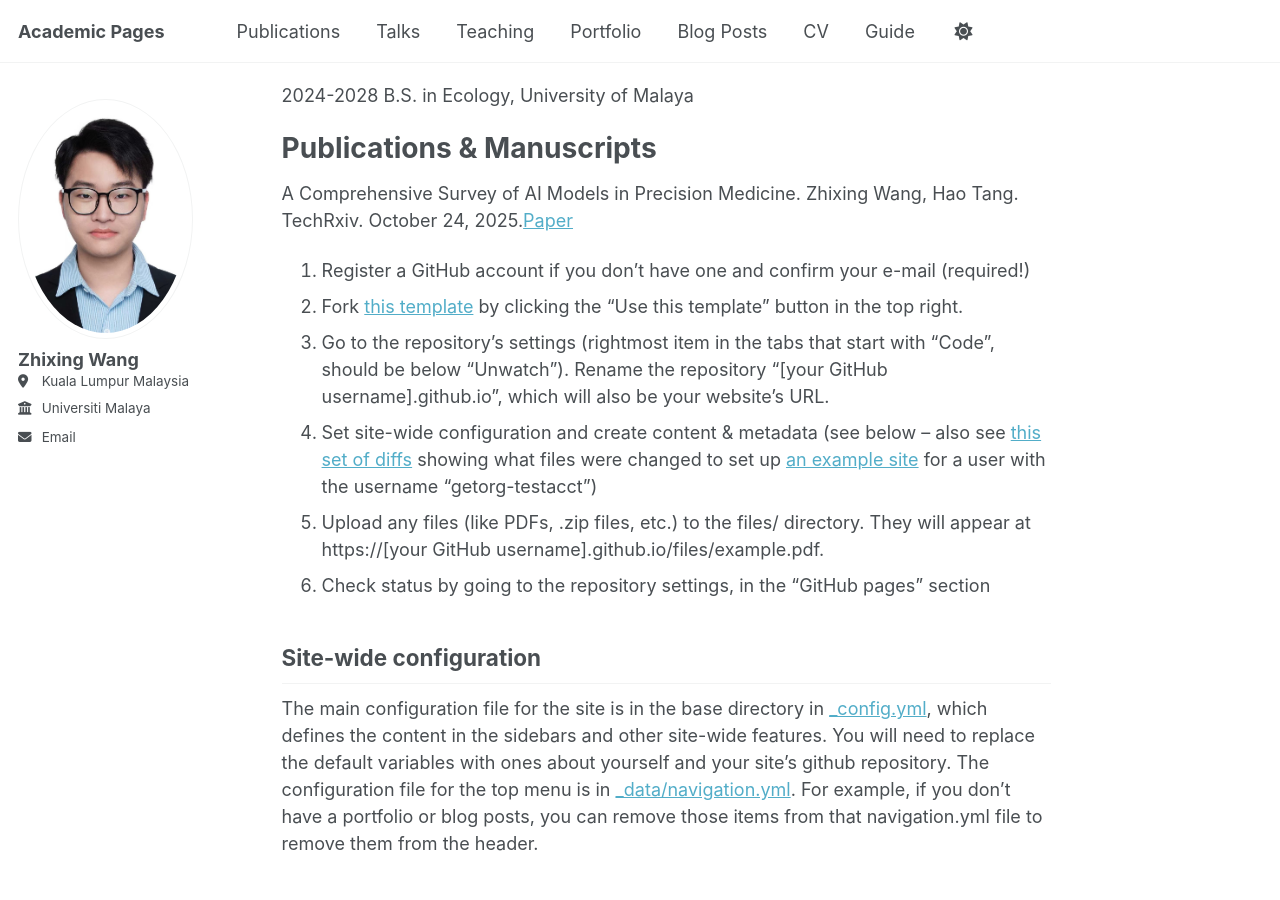
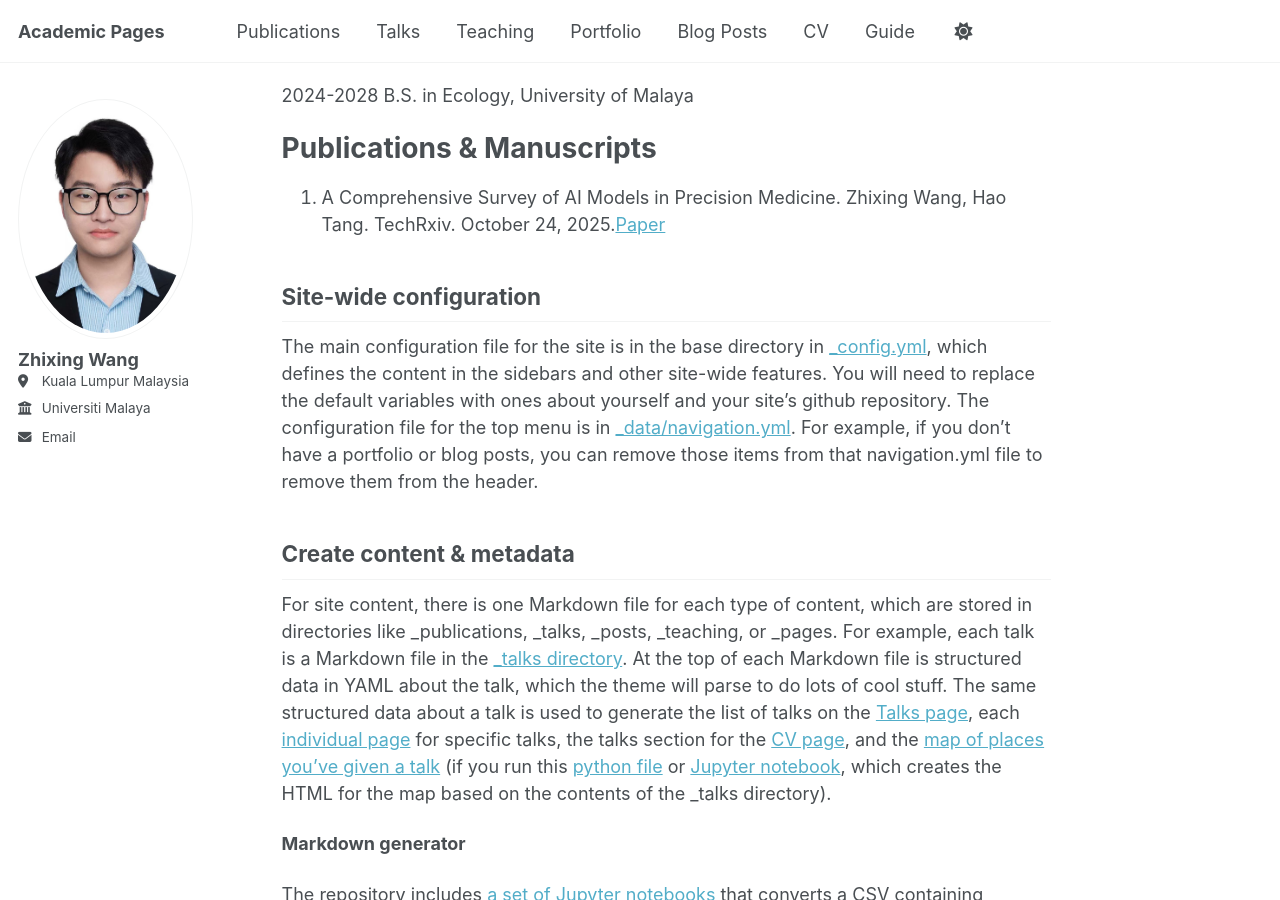
Before and after one commit to afrina-ceree/afrina-ceree.github.io, a Jekyll site: the page built from _pages/about.md, in a window 1280 px wide and 900 px high, scrolled down 370 px. Built offline with Jekyll 4.4.1, drawn with Linux system fonts in a browser that asks for light colours; a script that is not in the unit is left out.

Commit message:
Update about.md

```diff
--- a/_pages/about.md
+++ b/_pages/about.md
@@ -18,16 +18,8 @@ Education
 Publications & Manuscripts
 ======
 
-A Comprehensive Survey of AI Models in Precision Medicine.
+1. A Comprehensive Survey of AI Models in Precision Medicine.
 Zhixing Wang, Hao Tang. TechRxiv. October 24, 2025.[Paper](https://www.techrxiv.org/users/978290/articles/1345157-a-comprehensive-survey-of-ai-models-in-precision-medicine?commit=993c9ccc8c21409549983d2e3299ec826277478f)
-
-
-1. Register a GitHub account if you don't have one and confirm your e-mail (required!)
-1. Fork [this template](https://github.com/academicpages/academicpages.github.io) by clicking the "Use this template" button in the top right.
-1. Go to the repository's settings (rightmost item in the tabs that start with "Code", should be below "Unwatch"). Rename the repository "[your GitHub username].github.io", which will also be your website's URL.
-1. Set site-wide configuration and create content & metadata (see below -- also see [this set of diffs](https://archive.is/3TPas) showing what files were changed to set up [an example site](https://getorg-testacct.github.io) for a user with the username "getorg-testacct")
-1. Upload any files (like PDFs, .zip files, etc.) to the files/ directory. They will appear at https://[your GitHub username].github.io/files/example.pdf.
-1. Check status by going to the repository settings, in the "GitHub pages" section
 
 Site-wide configuration
 ------
```
